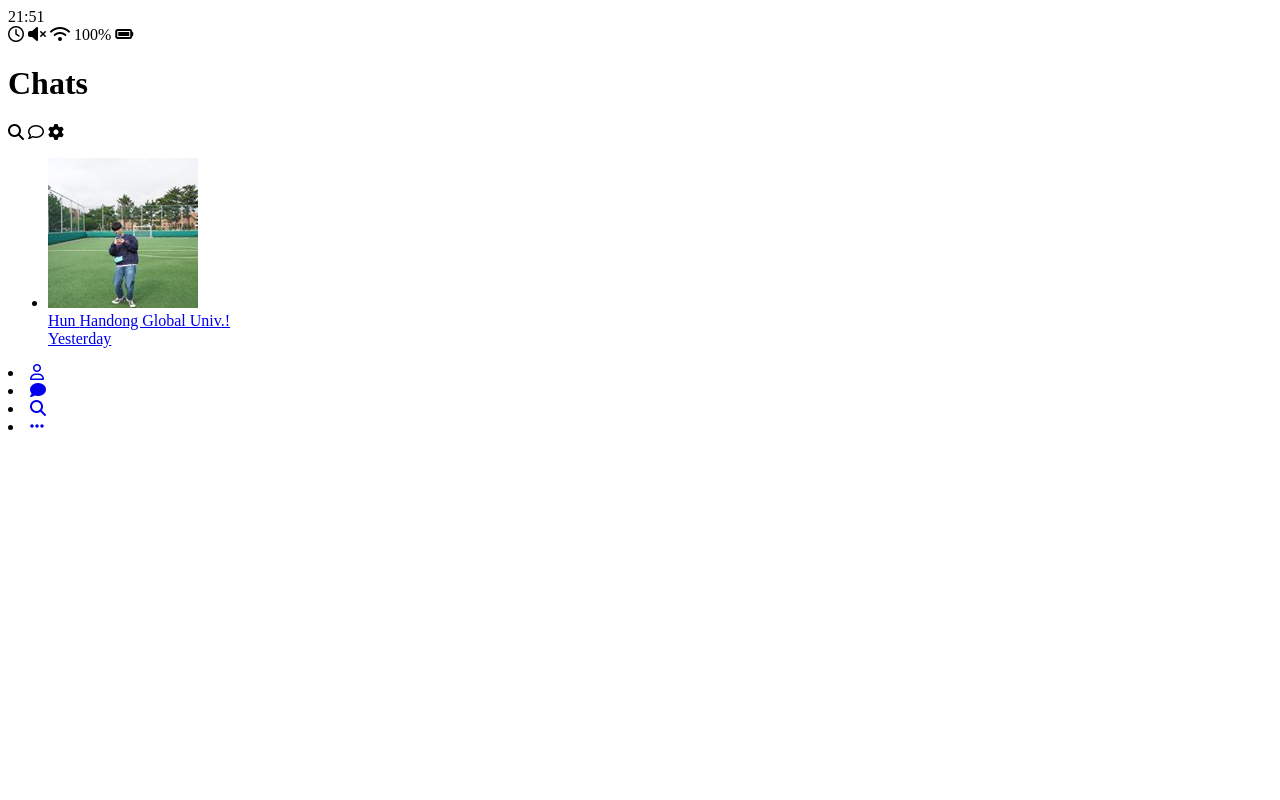
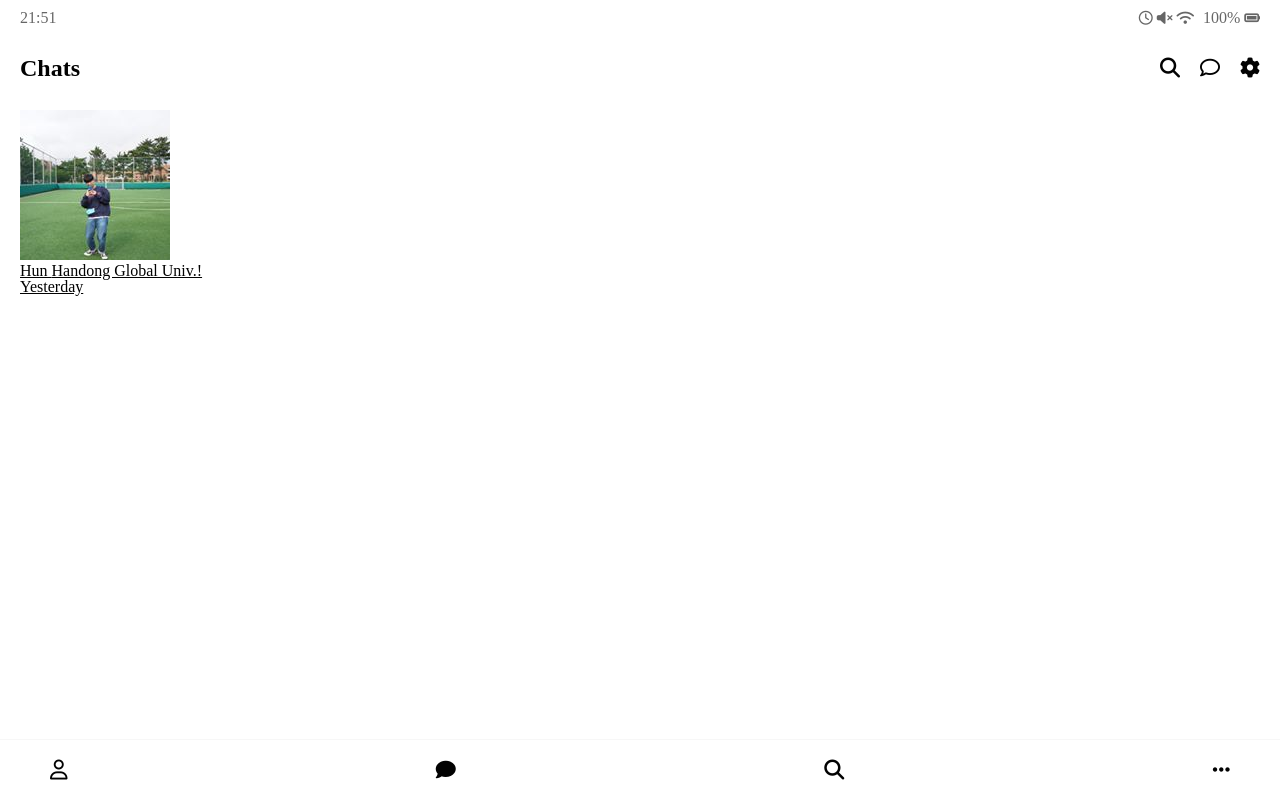
Before and after one commit to jeonyeohun/2019_Winter_Web_Study, a plain HTML site: page Toy_Project/Project_1/index.html in a window 1280 px wide. Drawn offline with Linux system fonts and the light colour scheme.

Commit message:
day 9 examples

```diff
--- /dev/null
+++ b/Toy_Project/Project_1/css/header.css
@@ -0,0 +1,27 @@
+.header {
+  display: flex;
+  justify-content: space-between;
+  align-items: center;
+  margin-bottom: 30px;
+}
+
+.header .header__title {
+  font-size: 24px;
+  font-weight: 600;
+}
+
+.header .header__icon {
+  font-size: 20px;
+  margin-left: 20px;
+  cursor: pointer;
+}
+
+.header .header__header-column {
+  display: flex;
+  align-items: center;
+}
+
+.header .header__back-btn {
+  font-size: 22px;
+  margin-right: 20px;
+}
--- /dev/null
+++ b/Toy_Project/Project_1/css/nav-bar.css
@@ -0,0 +1,17 @@
+.nav {
+  position: fixed;
+  width: 100%;
+  padding: 20px 50px;
+  left: 0px;
+  bottom: 0px;
+  border-top: 1px solid #f7f7f7;
+}
+
+.nav .nav__list {
+  display: flex;
+  justify-content: space-between;
+}
+
+.nav i {
+  font-size: 20px;
+}
--- /dev/null
+++ b/Toy_Project/Project_1/css/reset.css
@@ -0,0 +1,129 @@
+/* http://meyerweb.com/eric/tools/css/reset/
+   v2.0 | 20110126
+   License: none (public domain)
+*/
+
+html,
+body,
+div,
+span,
+applet,
+object,
+iframe,
+h1,
+h2,
+h3,
+h4,
+h5,
+h6,
+p,
+blockquote,
+pre,
+a,
+abbr,
+acronym,
+address,
+big,
+cite,
+code,
+del,
+dfn,
+em,
+img,
+ins,
+kbd,
+q,
+s,
+samp,
+small,
+strike,
+strong,
+sub,
+sup,
+tt,
+var,
+b,
+u,
+i,
+center,
+dl,
+dt,
+dd,
+ol,
+ul,
+li,
+fieldset,
+form,
+label,
+legend,
+table,
+caption,
+tbody,
+tfoot,
+thead,
+tr,
+th,
+td,
+article,
+aside,
+canvas,
+details,
+embed,
+figure,
+figcaption,
+footer,
+header,
+hgroup,
+menu,
+nav,
+output,
+ruby,
+section,
+summary,
+time,
+mark,
+audio,
+video {
+  margin: 0;
+  padding: 0;
+  border: 0;
+  font-size: 100%;
+  font: inherit;
+  vertical-align: baseline;
+}
+/* HTML5 display-role reset for older browsers */
+article,
+aside,
+details,
+figcaption,
+figure,
+footer,
+header,
+hgroup,
+menu,
+nav,
+section {
+  display: block;
+}
+body {
+  line-height: 1;
+}
+ol,
+ul {
+  list-style: none;
+}
+blockquote,
+q {
+  quotes: none;
+}
+blockquote:before,
+blockquote:after,
+q:before,
+q:after {
+  content: "";
+  content: none;
+}
+table {
+  border-collapse: collapse;
+  border-spacing: 0;
+}
--- /dev/null
+++ b/Toy_Project/Project_1/css/status-bar.css
@@ -0,0 +1,14 @@
+.status-bar {
+  display: flex;
+  justify-content: space-between;
+  margin-bottom: 30px;
+  opacity: 0.6;
+}
+
+.status-bar i {
+  font-size: 14px;
+}
+
+.status-bar .status-bar__battery-level {
+  margin-left: 5px;
+}
--- /dev/null
+++ b/Toy_Project/Project_1/css/styles.css
@@ -0,0 +1,21 @@
+@import url("https://fonts.googleapis.com/css?family=Open+Sans:400,600&display=swap");
+
+@import "reset.css";
+@import "status-bar.css";
+@import "header.css";
+@import "nav-bar.css";
+
+* {
+  box-sizing: border-box;
+}
+body {
+  background-color: white;
+  padding: 10px 20px;
+  color: #020202;
+  font-family: "Open Sans" -apple-system, BlinkMacSystemFont, "Segoe UI", Roboto,
+    Oxygen, Ubuntu, Cantarell, "Helvetica Neue", sans-serif;
+}
+
+a {
+  color: inherit;
+}
--- a/Toy_Project/Project_1/index.html
+++ b/Toy_Project/Project_1/index.html
@@ -7,6 +7,7 @@
       src="https://kit.fontawesome.com/d4b2df8588.js"
       crossorigin="anonymous"
     ></script>
+    <link rel="stylesheet" href="css/styles.css" />
     <title>Chats | Kakao Clone</title>
   </head>
   <body>
@@ -59,7 +60,7 @@
       </ul>
     </main>
     <nav class="nav">
-      <ul class="nav__list"></ul>
+      <ul class="nav__list">
         <li class="nav__list-item">
           <a href="friends.html" class="nav__list-link">
             <i class="far fa-user"></i>
@@ -80,6 +81,7 @@
             <i class="fas fa-ellipsis-h"></i>
           </a>
         </li>
+      </ul>
     </nav>
   </body>
 </html>
```
Also changed, not shown: Toy_Project/Project_1/chat.html (+2 -1 lines), Toy_Project/Project_1/find.html (+1 -0 lines), Toy_Project/Project_1/friends.html (+1 -0 lines), Toy_Project/Project_1/more.html (+1 -0 lines), Toy_Project/Project_1/settings.html (+2 -1 lines). Lines whose indentation alone changed are shown as unchanged.
